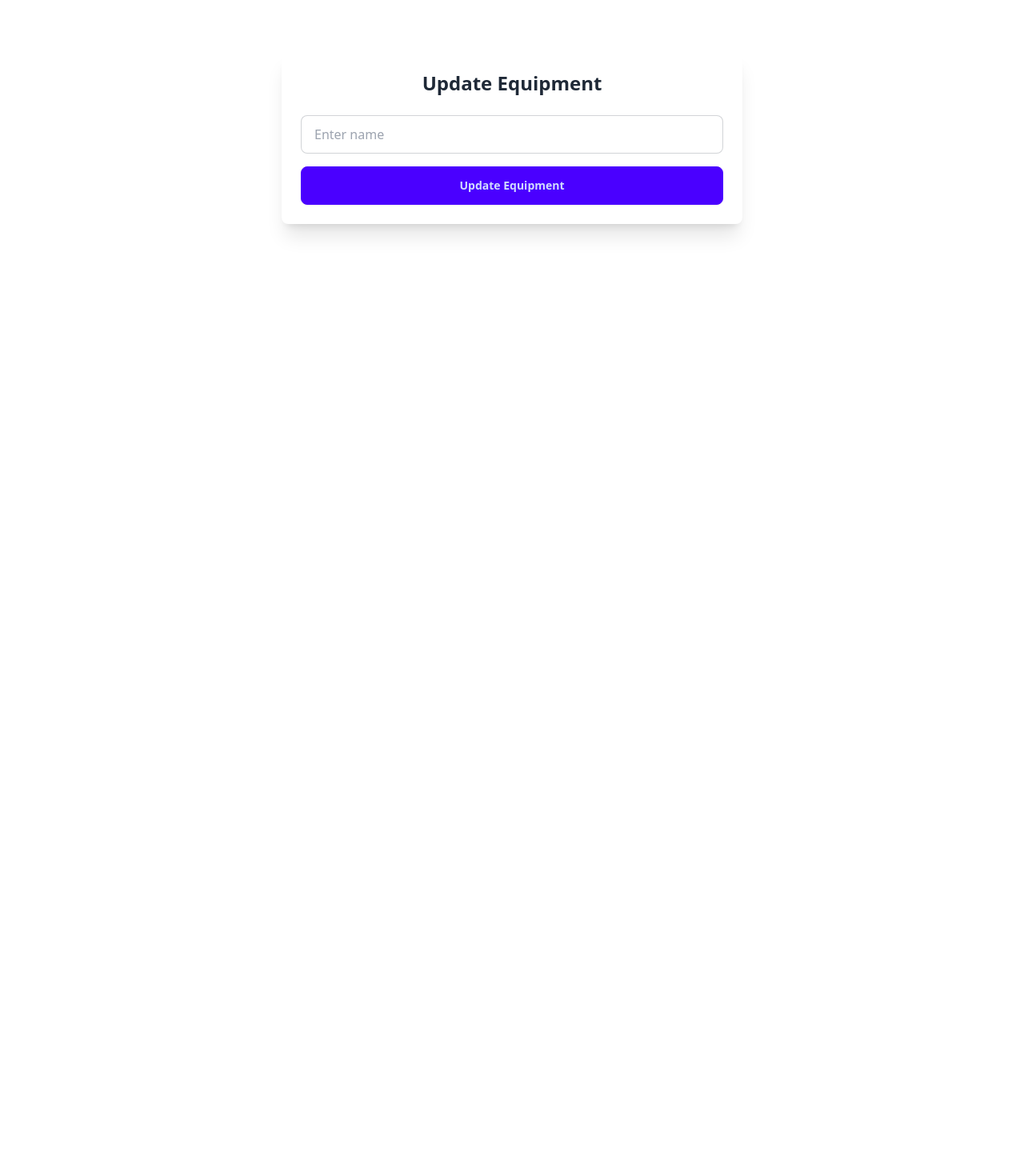
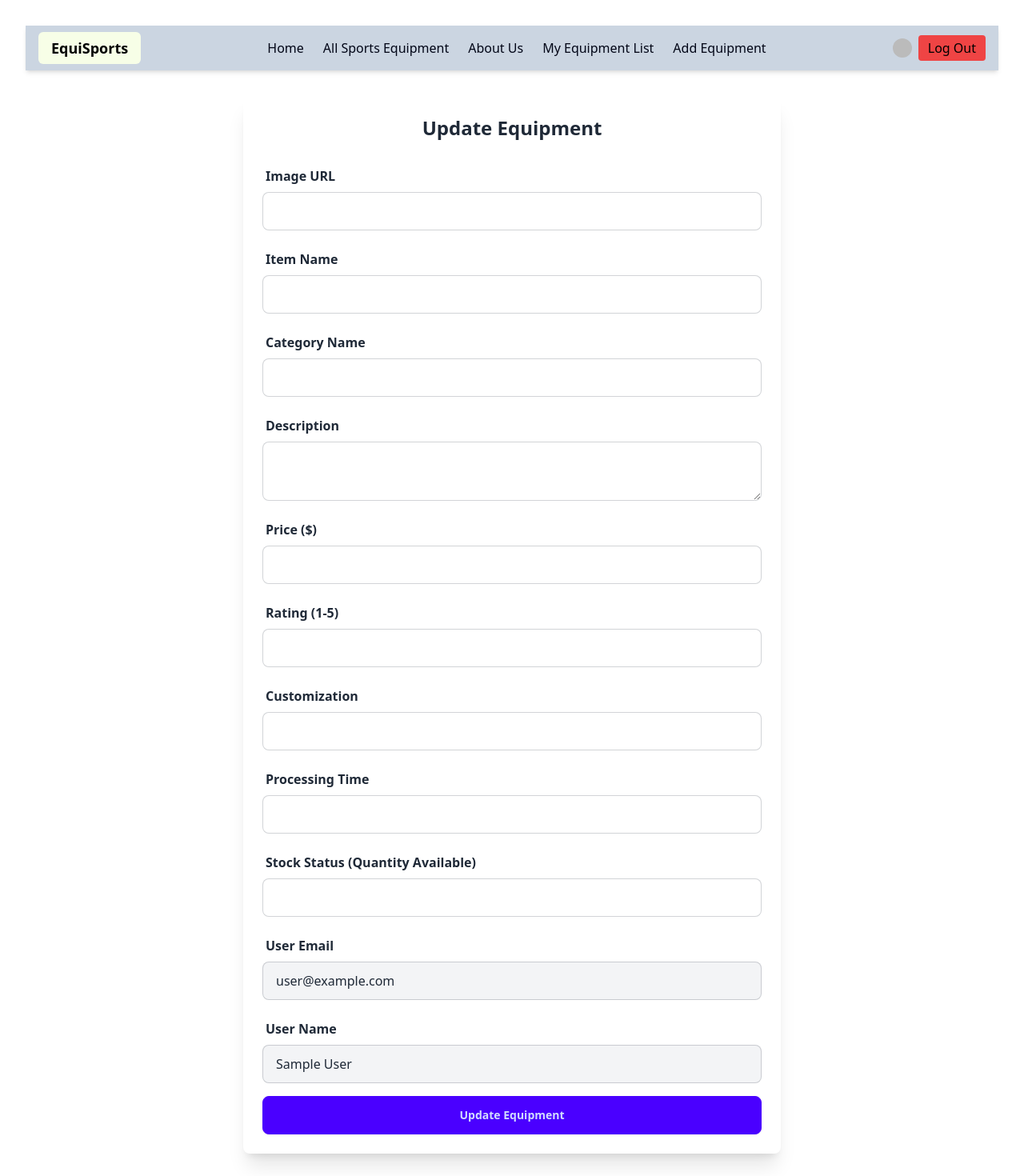
Before and after one commit to nipajesmin/sports-equipment-store-client-side, a React (Vite) app: page /updateEquipment in a window 1280 px wide. Shown: the top 1470 px of the page at 80% size. Before the commit the page ends 800 px from the top, so only its background shows below. Built offline with nearby package versions, Linux system fonts and the light colour scheme; no server answers; sample sign-in values are in the browser's storage.

Commit message:
deleted item successfully

```diff
--- a/src/components/MyEquipments.jsx
+++ b/src/components/MyEquipments.jsx
@@ -18,6 +18,7 @@ const MyEquipments = () => {
     }, [user?.email]);
 
     const handleDelete = (id) => {
+        //  console.log(id)
         Swal.fire({
             title: 'Are you sure?',
             text: "You won't be able to revert this!",
@@ -34,15 +35,22 @@ const MyEquipments = () => {
                     .then((data) => {
                         if (data.deletedCount > 0) {
                             Swal.fire('Deleted!', 'Your equipment has been deleted.', 'success');
-                            const remaining = myEquipments.filter((equip) => equip._id !== id);
-                            setMyEquipments(remaining);
+                            // const remaining = equipmentCollection.filter((equip) => equip._id !== id);
+                            // setMyEquipments(remaining);
+
+                            // Update state immediately after deletion
+                            setMyEquipments((prevEquipments) =>
+                                prevEquipments.filter((equipment) => equipment._id !== id)
+                            );
                         }
                     });
+                //   console.log('delete confirm')
             }
         });
     };
 
     const handleUpdate = (id) => {
+
         navigate(`/updateEquipment/${id}`);
     };
 
@@ -59,6 +67,7 @@ const MyEquipments = () => {
                                 className="w-full h-48 object-cover mb-4"
                             />
                             <h3 className="text-xl font-semibold">{equipment.name}</h3>
+                            {/* <p className="text-sm text-gray-600">{equipment._id}</p> */}
                             <p className="text-sm text-gray-600">{equipment.description}</p>
                             <p className="text-sm text-gray-600">Price: ${equipment.price}</p>
                             <p className="text-sm text-gray-600">Rating: {equipment.rating}</p>
--- a/src/components/UpdateEquipment.jsx
+++ b/src/components/UpdateEquipment.jsx
@@ -1,10 +1,17 @@
-import React, { useState, useEffect } from 'react';
+import React, { useState, useEffect, useContext } from 'react';
+import Footer from './Footer';
+import Navbar from './Navbar';
+import Swal from 'sweetalert2';
 import { useParams, useNavigate } from 'react-router-dom';
+import { AuthContext } from '../provider/AuthProvider';
 
 const UpdateEquipment = () => {
     const { id } = useParams();
+    const { user } = useContext(AuthContext);
     const navigate = useNavigate();
     const [equipment, setEquipment] = useState({});
+
+    // Fetch existing equipment data
     useEffect(() => {
         fetch(`http://localhost:5000/myEquipments/${id}`)
             .then((res) => res.json())
@@ -12,40 +19,197 @@ const UpdateEquipment = () => {
             .catch((error) => console.error(error));
     }, [id]);
 
-      const handleUpdate = (event) => {
+    const handleUpdateEquipment = (event) => {
         event.preventDefault();
+        const form = event.target;
+        const updatedEquipment = {
+            name: form.name.value,
+            categoryname: form.categoryName.value,
+            image: form.image.value,
+            description: form.description.value,
+            price: form.price.value,
+            rating: form.rating.value,
+            customization: form.customization.value,
+            processingTime: form.processingTime.value,
+            stockStatus: form.stockStatus.value,
+            userEmail: form.userEmail.value,
+            userName: form.userName.value,
+        };
+
+        // Send updated data to the server
         fetch(`http://localhost:5000/myEquipments/${id}`, {
             method: 'PUT',
             headers: { 'Content-Type': 'application/json' },
-          body: JSON.stringify(equipment),
+            body: JSON.stringify(updatedEquipment),
         })
             .then((res) => res.json())
             .then((data) => {
                 if (data.modifiedCount > 0) {
-              Swal.fire('Updated!', 'Your equipment has been updated.', 'success');
+                    Swal.fire({
+                        title: 'Success!',
+                        text: 'Equipment updated successfully',
+                        icon: 'success',
+                        confirmButtonText: 'Cool',
+                    });
                     navigate('/myEquipments');
                 }
             });
     };
+
     return (
-        <div className="w-full max-w-xl mx-auto mt-8 p-6 bg-base-100 shadow-xl rounded-lg">
+        <div>
+            <Navbar></Navbar>
+            <div className="w-full max-w-2xl mx-auto mt-8 p-6 bg-base-100 shadow-xl rounded-lg mb-8">
                 <h2 className="text-2xl font-bold text-center mb-6">Update Equipment</h2>
-          <form onSubmit={handleUpdate} className="space-y-4">
+                <form onSubmit={handleUpdateEquipment} className="space-y-4">
+                    {/* Image URL */}
+                    <div className="form-control">
+                        <label className="label font-semibold">Image URL</label>
+                        <input
+                            type="text"
+                            name="image"
+                            className="input input-bordered"
+                            defaultValue={equipment.image || ''}
+                            required
+                        />
+                    </div>
+
+                    {/* Item Name */}
+                    <div className="form-control">
+                        <label className="label font-semibold">Item Name</label>
                         <input
                             type="text"
                             name="name"
-              value={equipment.name || ''}
-              onChange={(e) => setEquipment({ ...equipment, name: e.target.value })}
-              className="input input-bordered w-full"
-              placeholder="Enter name"
+                            className="input input-bordered"
+                            defaultValue={equipment.name || ''}
+                            required
                         />
-            {/* Add other fields as needed */}
-            <button type="submit" className="btn btn-primary w-full">
+                    </div>
+
+                    {/* Category Name */}
+                    <div className="form-control">
+                        <label className="label font-semibold">Category Name</label>
+                        <input
+                            type="text"
+                            name="categoryName"
+                            className="input input-bordered"
+                            defaultValue={equipment.categoryname || ''}
+                            required
+                        />
+                    </div>
+
+                    {/* Description */}
+                    <div className="form-control">
+                        <label className="label font-semibold">Description</label>
+                        <textarea
+                            name="description"
+                            className="textarea textarea-bordered"
+                            defaultValue={equipment.description || ''}
+                            required
+                        ></textarea>
+                    </div>
+
+                    {/* Price */}
+                    <div className="form-control">
+                        <label className="label font-semibold">Price ($)</label>
+                        <input
+                            type="number"
+                            name="price"
+                            className="input input-bordered"
+                            defaultValue={equipment.price || ''}
+                            required
+                        />
+                    </div>
+
+                    {/* Rating */}
+                    <div className="form-control">
+                        <label className="label font-semibold">Rating (1-5)</label>
+                        <input
+                            type="number"
+                            name="rating"
+                            className="input input-bordered"
+                            defaultValue={equipment.rating || ''}
+                            max="5"
+                            min="1"
+                            required
+                        />
+                    </div>
+
+                    {/* Customization */}
+                    <div className="form-control">
+                        <label className="label font-semibold">Customization</label>
+                        <input
+                            type="text"
+                            name="customization"
+                            className="input input-bordered"
+                            defaultValue={equipment.customization || ''}
+                        />
+                    </div>
+
+                    {/* Processing Time */}
+                    <div className="form-control">
+                        <label className="label font-semibold">Processing Time</label>
+                        <input
+                            type="text"
+                            name="processingTime"
+                            className="input input-bordered"
+                            defaultValue={equipment.processingTime || ''}
+                            required
+                        />
+                    </div>
+
+                    {/* Stock Status */}
+                    <div className="form-control">
+                        <label className="label font-semibold">Stock Status (Quantity Available)</label>
+                        <input
+                            type="number"
+                            name="stockStatus"
+                            className="input input-bordered"
+                            defaultValue={equipment.stockStatus || ''}
+                            required
+                        />
+                    </div>
+
+                    {/* User Email (Read-Only) */}
+                    <div className="form-control">
+                        <label className="label font-semibold">User Email</label>
+                        <input
+                            type="email"
+                            name="userEmail"
+                            className="input input-bordered bg-gray-100"
+                            defaultValue={user?.email || ''}
+                            readOnly
+                        />
+                    </div>
+
+                    {/* User Name (Read-Only) */}
+                    <div className="form-control">
+                        <label className="label font-semibold">User Name</label>
+                        <input
+                            type="text"
+                            name="userName"
+                            className="input input-bordered bg-gray-100"
+                            defaultValue={user?.displayName || ''}
+                            readOnly
+                        />
+                    </div>
+
+                    {/* Submit Button */}
+                    <div className="form-control mt-6">
+                        <button
+                            type="submit"
+                            className="btn btn-primary w-full"
+                        >
                             Update Equipment
                         </button>
+                    </div>
                 </form>
+            </div>
+            <Footer></Footer>
         </div>
     );
 };
 
+
+
 export default UpdateEquipment;
```
Lines whose indentation alone changed are shown as unchanged.
